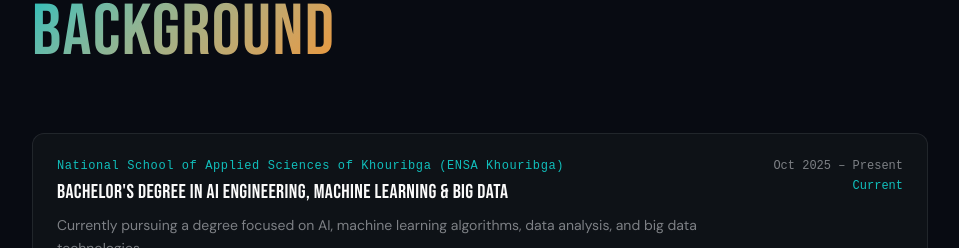
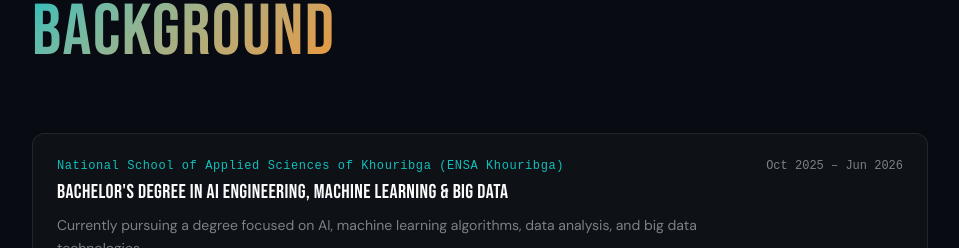
Before and after one commit to idrissiradi/portfolio, a React (Vite) app: page / in a window 1280 px wide. Shown: the part 9960-10208 px from the top of the page, without its empty margins (160-1119 px from the left). Built offline with nearby package versions, Linux system fonts and the light colour scheme; a web font is replaced by a local one.

Commit message:
fix: update education period and status for Bachelor's Degree in AI Engineering

```diff
--- a/src/constants/portfolio-data.ts
+++ b/src/constants/portfolio-data.ts
@@ -489,7 +489,7 @@
 	{
 		degree: "Bachelor's Degree in AI Engineering, Machine Learning & Big Data",
 		school: 'National School of Applied Sciences of Khouribga (ENSA Khouribga)',
-		period: 'Oct 2025 – Present',
+		period: 'Oct 2025 – Jun 2026',
 		description:
 			'Currently pursuing a degree focused on AI, machine learning algorithms, data analysis, and big data technologies.',
 		tags: [
@@ -498,7 +498,7 @@
 			'Machine Learning',
 			'Data Science',
 		],
-		current: true,
+		current: false,
 	},
 	{
 		degree: 'Higher Technician Diploma in Information Systems Development',
```
